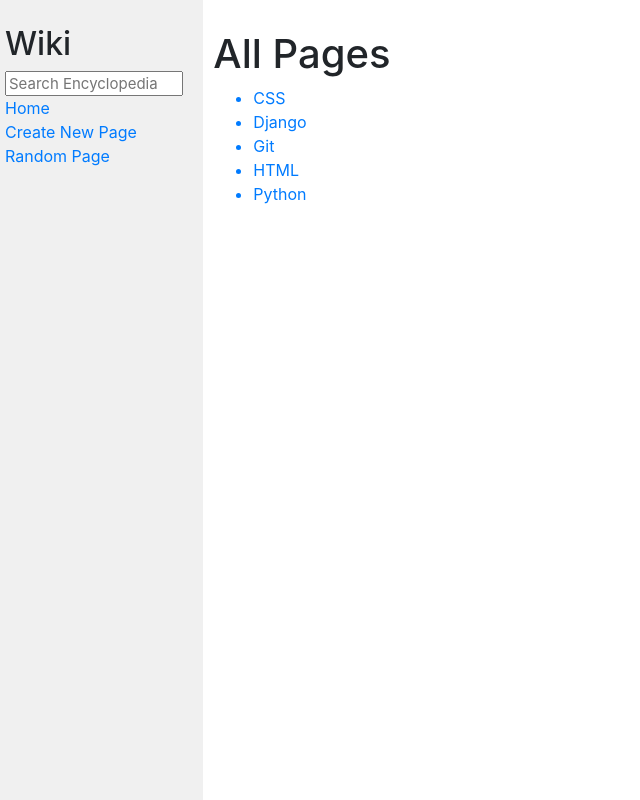
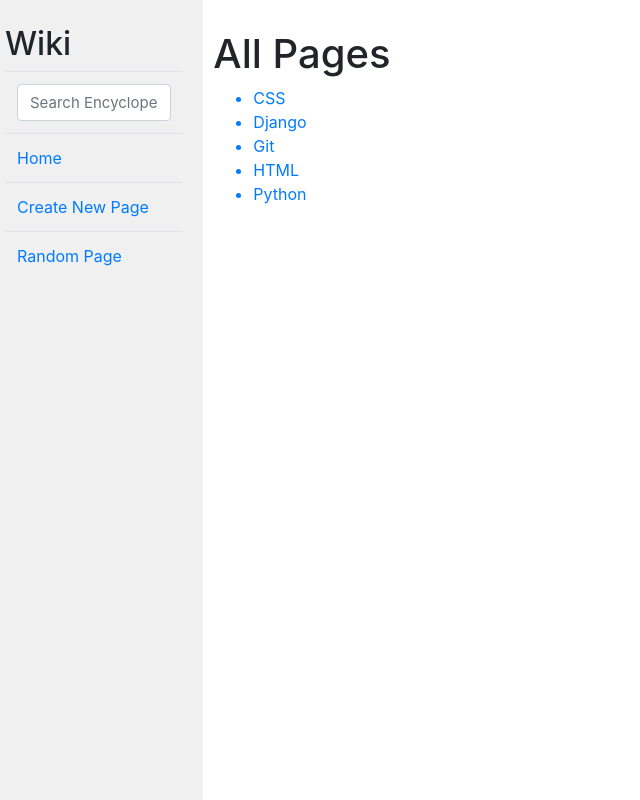
Before and after one commit to adriasala12/HarvardX-CS50-wiki, a Django app: page / in a window 1280 px wide. Shown: the whole page, without its empty margins (0-640 px from the left). Run offline with Django 3.2, Linux system fonts and the light colour scheme; some libraries are stand-ins or nearby versions.

Commit message:
Edited sidebar style

```diff
--- a/encyclopedia/templates/encyclopedia/layout.html
+++ b/encyclopedia/templates/encyclopedia/layout.html
@@ -12,19 +12,39 @@
         <div class="row">
             <div class="sidebar col-lg-2 col-md-3">
                 <h2>Wiki</h2>
+                <table class="table">
+                    <tr>
+                        <td>
                             <form action="{% url 'search' %}" method="post">
                                 {% csrf_token %}
-                    <input class="search" type="text" name="q" placeholder="Search Encyclopedia">
+                                <input class="search form-control" type="text" name="q" placeholder="Search Encyclopedia">
                             </form>
+                        </td>
+                    </tr>
+                    <tr>
+                        <td>
                             <div>
                                 <a href="{% url 'index' %}">Home</a>
                             </div>
+                        </td>
+                    </tr>
+                    <tr>
+                        <td>
                             <div>
                                 <a href="{% url 'new' %}">Create New Page</a>
                             </div>
+                        </td>
+                    </tr>
+                    <tr>
+                        <td>
                             <div>
                                 <a href="{% url 'randomize' %}">Random Page</a>
                             </div>
+                        </td>
+                    </tr>
+                </table>
+
+
                 {% block nav %}
                 {% endblock %}
             </div>
```
Lines whose indentation alone changed are shown as unchanged.
